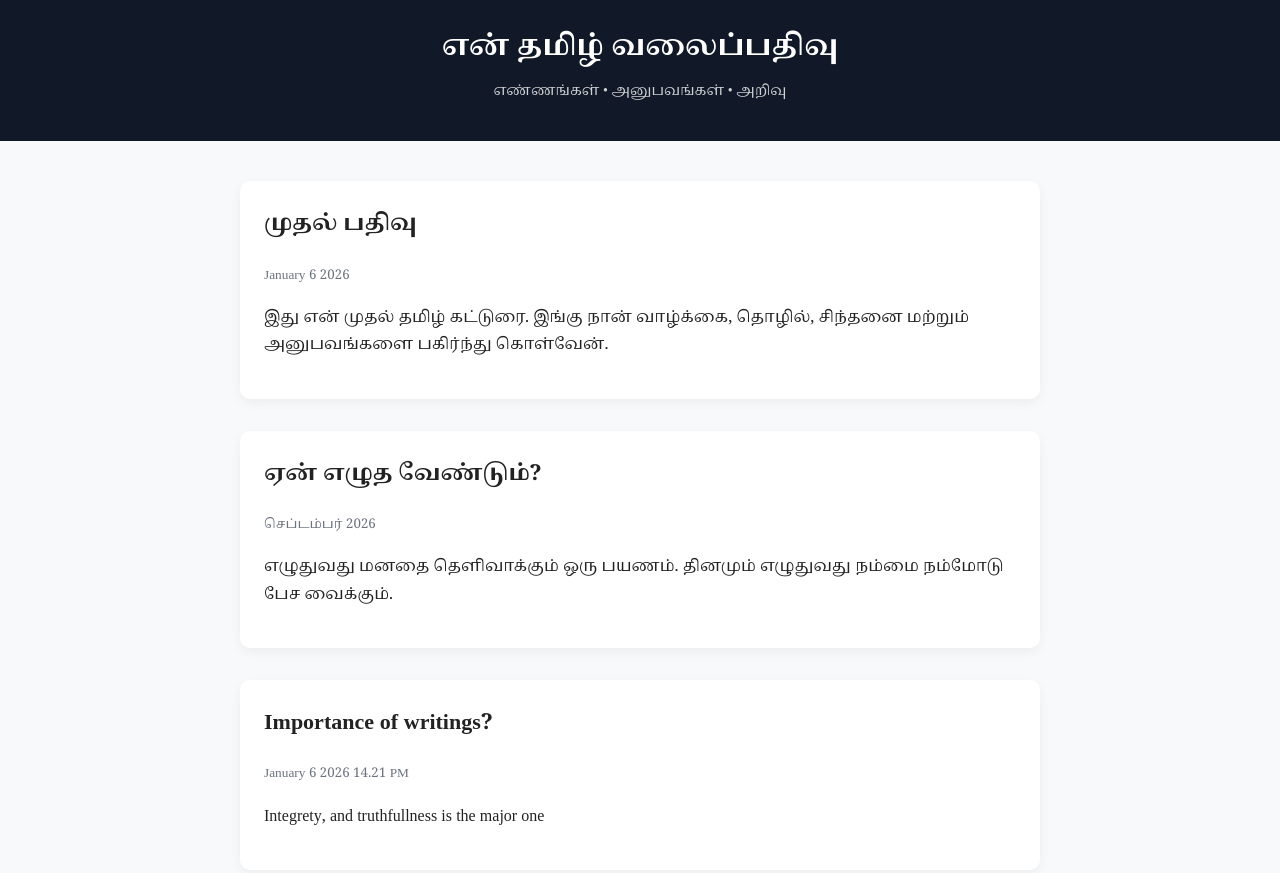
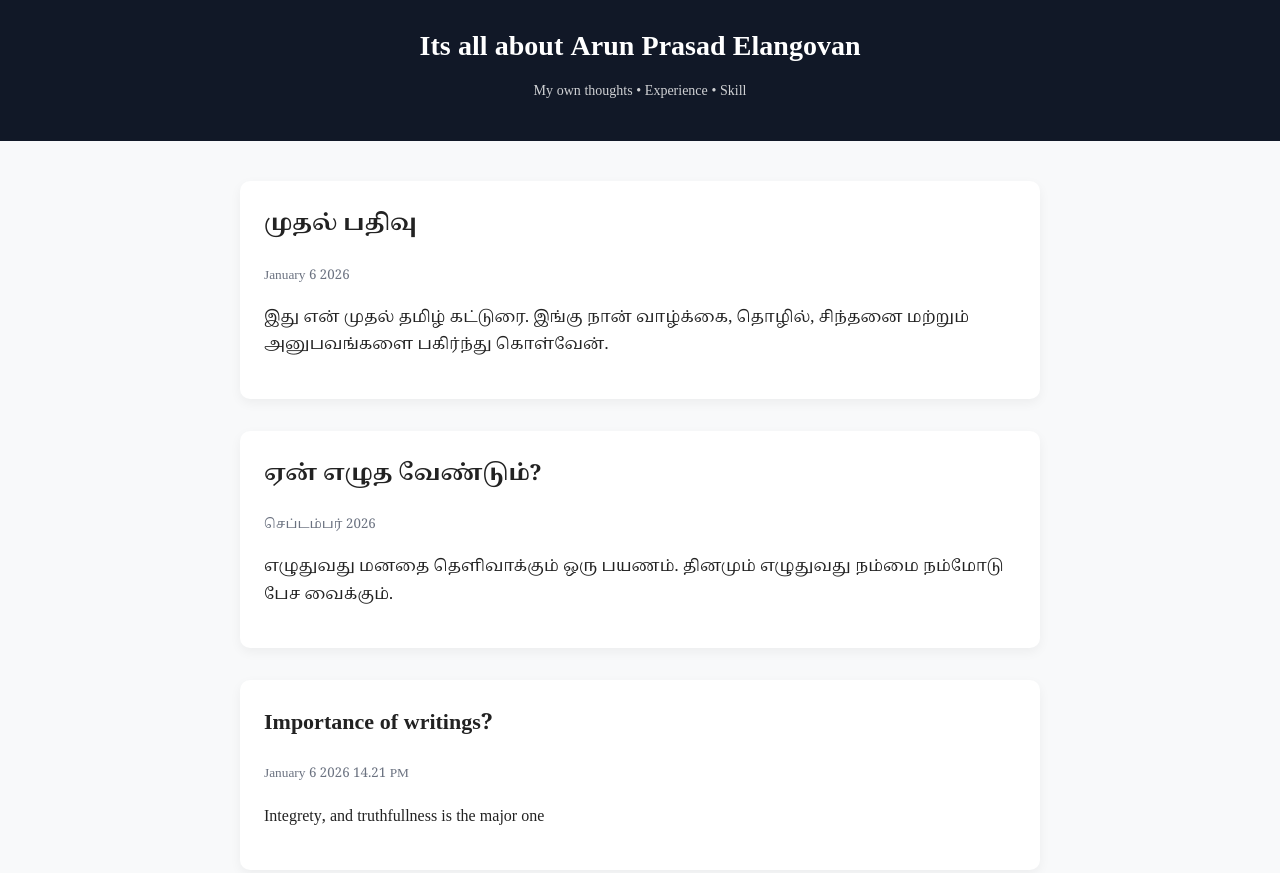
Before and after one commit to Arun-Prasad1/Arun-Prasad1.github.io, a plain HTML site: page index.html in a window 1280 px wide. Shown: the top 873 px of the page. Drawn offline with Linux system fonts and the light colour scheme.

Commit message:
Modify header and footer content in index.html
Updated the content of the header and footer sections.

```diff
--- a/index.html
+++ b/index.html
@@ -57,8 +57,8 @@
 <body>
 
 <header>
-  <h1>என் தமிழ் வலைப்பதிவு</h1>
-  <p>எண்ணங்கள் • அனுபவங்கள் • அறிவு</p>
+  <h1>Its all about Arun Prasad Elangovan</h1>
+  <p>My own thoughts • Experience • Skill</p>
 </header>
 
 <main>
```
